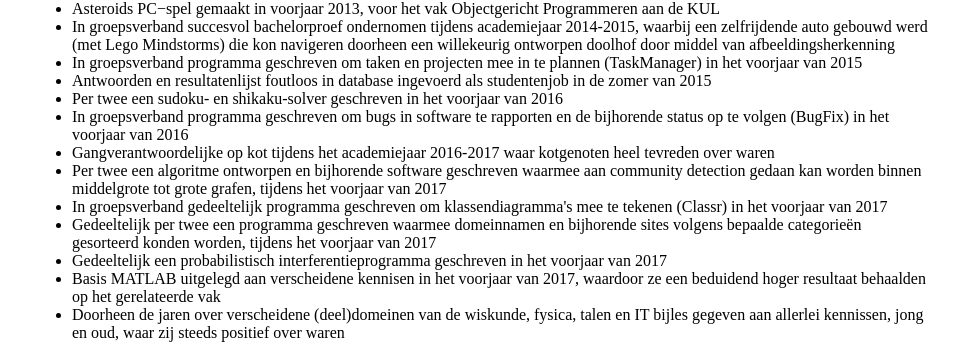
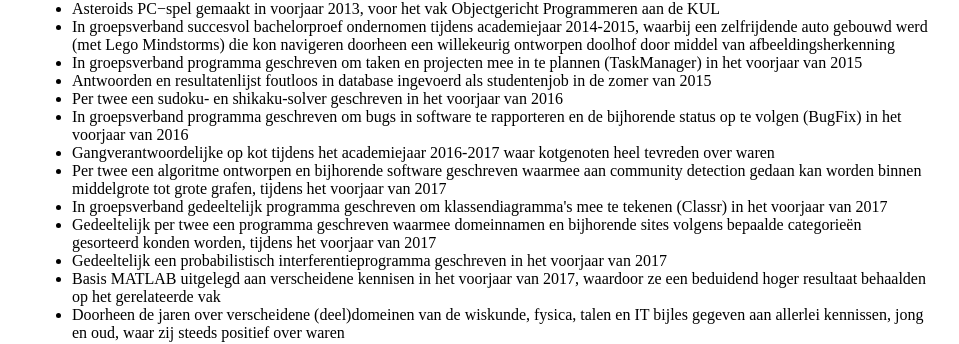
Before and after one commit to Jornax/Jornax.github.io, a Jekyll site: the page built from projects/index.html, in a window 1280 px wide. Shown: the part 197-541 px from the top of the page, without its empty margins (160-1119 px from the left). Built offline with Jekyll 4.4.1, drawn with Linux system fonts in a browser that asks for light colours.

Commit message:
Update index.html

```diff
--- a/projects/index.html
+++ b/projects/index.html
@@ -12,7 +12,7 @@ title: Gerealiseerde projecten
 				<li>In groepsverband programma geschreven om taken en projecten mee in te plannen (TaskManager) in het voorjaar van 2015</li>
 				<li>Antwoorden en resultatenlijst foutloos in database ingevoerd als studentenjob in de zomer van 2015</li>
 				<li>Per twee een sudoku- en shikaku-solver geschreven in het voorjaar van 2016</li>
-				<li>In groepsverband programma geschreven om bugs in software te rapporten en de bijhorende status op te volgen (BugFix) in het voorjaar van 2016</li>
+				<li>In groepsverband programma geschreven om bugs in software te rapporteren en de bijhorende status op te volgen (BugFix) in het voorjaar van 2016</li>
 				<li>Gangverantwoordelijke op kot tijdens het academiejaar 2016-2017 waar kotgenoten heel tevreden over waren</li>
 				<li>Per twee een algoritme ontworpen en bijhorende software geschreven waarmee aan community detection gedaan kan worden binnen middelgrote tot grote grafen, tijdens het voorjaar van 2017</li>
 				<li>In groepsverband gedeeltelijk programma geschreven om klassendiagramma's mee te tekenen (Classr) in het voorjaar van 2017</li>
```
